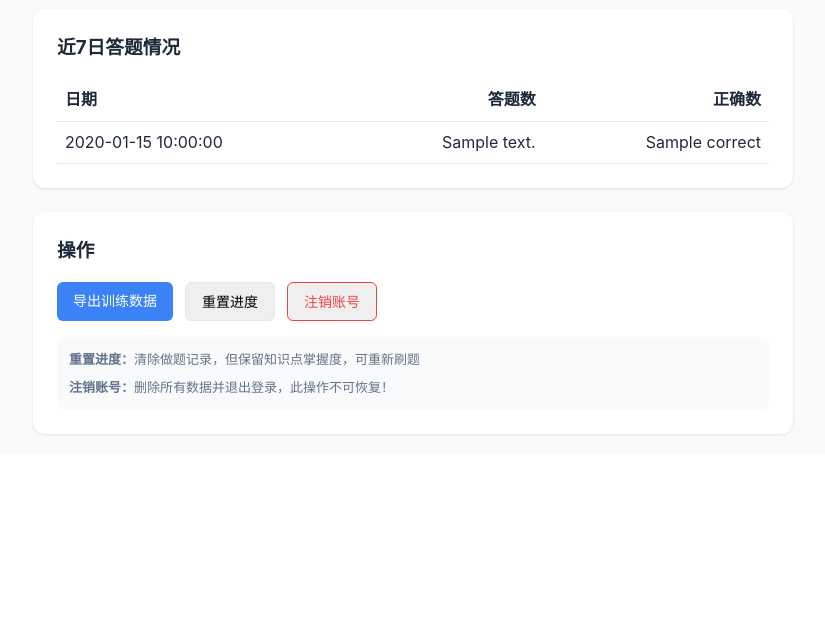
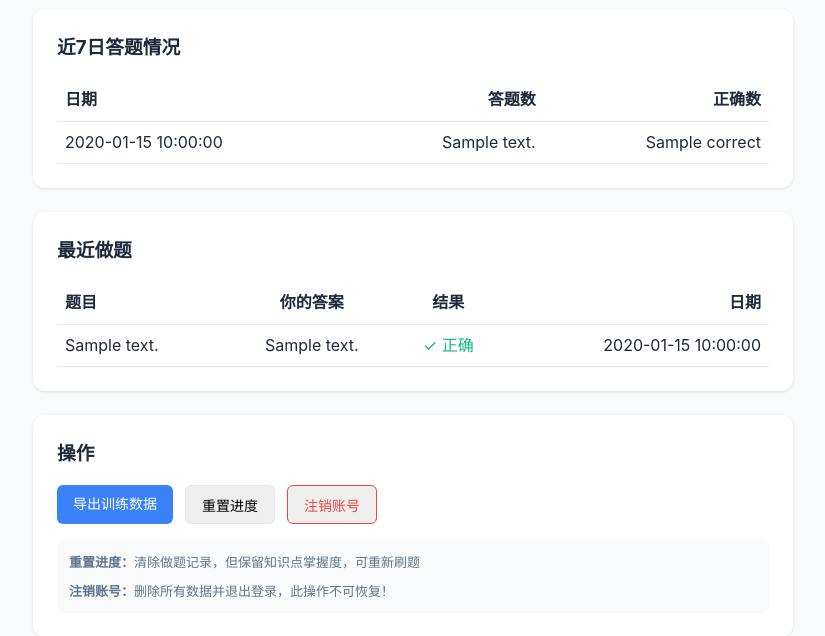
Before and after one commit to dsyfb437/next-problem, a Flask app: template templates/stats.html in a window 1280 px wide. Shown: the part 997-1633 px from the top of the page, without its empty margins (227-1052 px from the left). Before the commit the page ends 1433 px from the top, so only its background shows below. Run offline with Flask 3, Linux system fonts and the light colour scheme; the template is opened without the code that fills it: most values are stand-ins (such as "Sample title", 1, 10 or a date in 2020); some libraries are stand-ins or nearby versions.

Commit message:
feat: 统计页面添加最近做题记录
- 显示最近10条做题记录
- 包含题目摘要、用户答案、正确/错误状态、日期

Co-Authored-By: Claude <noreply@anthropic.com>
Co-Authored-By: Happy <yesreply@happy.engineering>

```diff
--- a/templates/stats.html
+++ b/templates/stats.html
@@ -75,6 +75,40 @@
             {% endfor %}
         </tbody>
     </table>
+</div>
+
+<div class="card" style="margin-bottom: 24px;">
+    <h3 style="margin-bottom: 16px;">最近做题</h3>
+    {% if recent_history %}
+    <table style="width: 100%; border-collapse: collapse;">
+        <thead>
+            <tr style="border-bottom: 1px solid var(--border);">
+                <th style="text-align: left; padding: 8px;">题目</th>
+                <th style="text-align: center; padding: 8px;">你的答案</th>
+                <th style="text-align: center; padding: 8px;">结果</th>
+                <th style="text-align: right; padding: 8px;">日期</th>
+            </tr>
+        </thead>
+        <tbody>
+            {% for h in recent_history %}
+            <tr style="border-bottom: 1px solid var(--border);">
+                <td style="padding: 8px; max-width: 300px; overflow: hidden; text-overflow: ellipsis; white-space: nowrap;">{{ h.question_text }}</td>
+                <td style="text-align: center; padding: 8px;">{{ h.user_answer or '（跳过）' }}</td>
+                <td style="text-align: center; padding: 8px;">
+                    {% if h.correct %}
+                    <span style="color: var(--success);">✓ 正确</span>
+                    {% else %}
+                    <span style="color: var(--error);">✗ 错误</span>
+                    {% endif %}
+                </td>
+                <td style="text-align: right; padding: 8px;">{{ h.timestamp }}</td>
+            </tr>
+            {% endfor %}
+        </tbody>
+    </table>
+    {% else %}
+    <p style="color: var(--text-light);">暂无做题记录</p>
+    {% endif %}
 </div>
 
 <div class="card">
```
Also changed, not shown: controllers/stats.py (+25 -1 lines).
